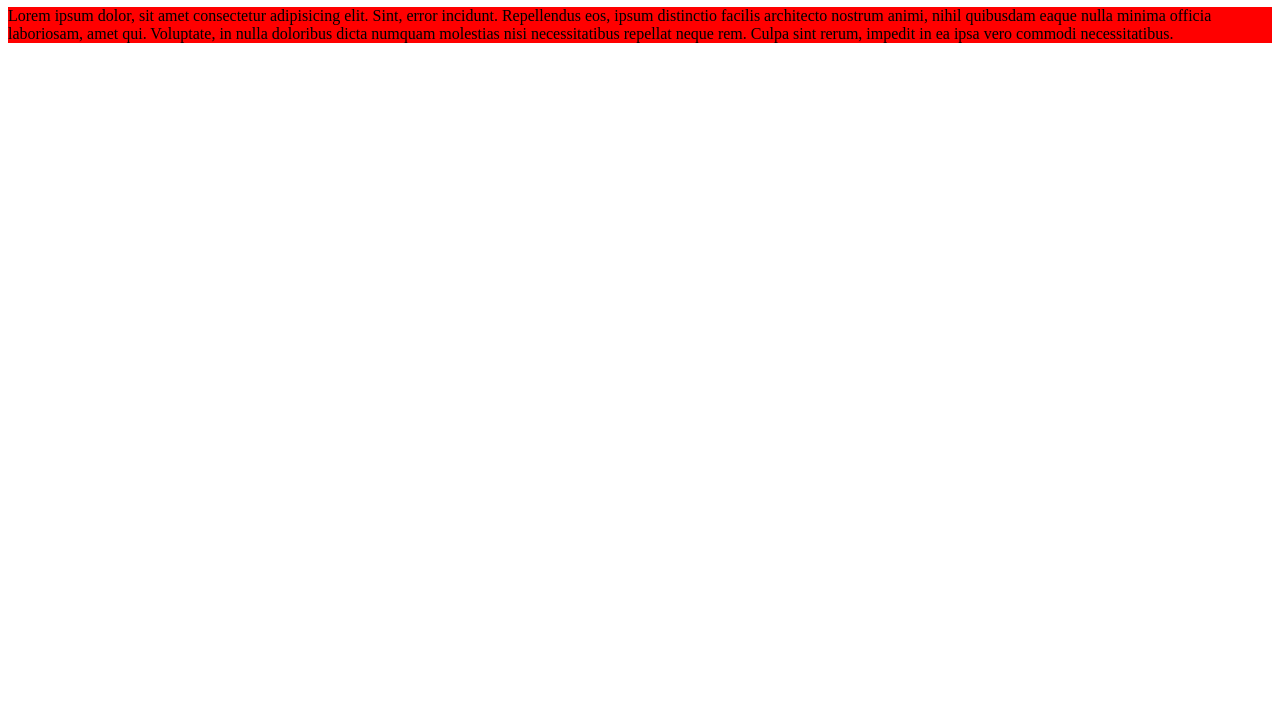
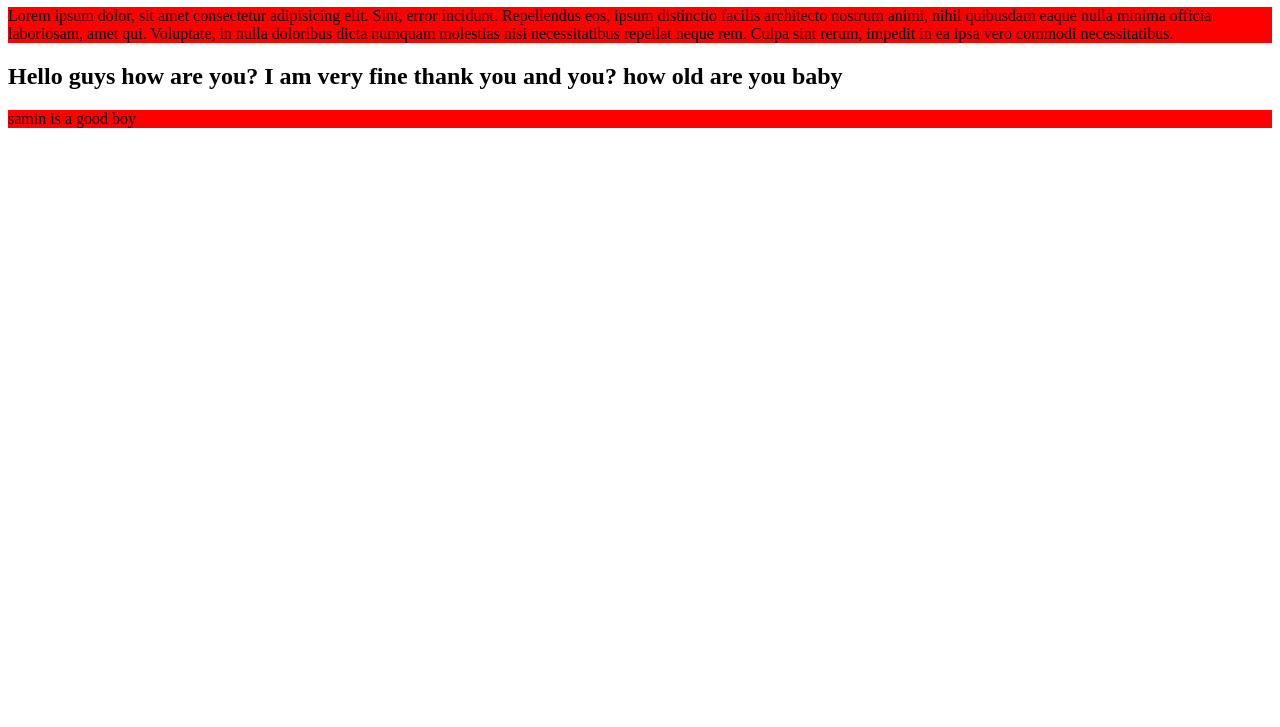
Before and after one commit to Samin35/practise-git2, a plain HTML site: page index.html in a window 1280 px wide. Shown: the part 73-800 px from the top of the page. Drawn offline with Linux system fonts and the light colour scheme.

Commit message:
first commit

```diff
--- a/index.html
+++ b/index.html
@@ -10,5 +10,9 @@
 <body>
     <h1>hello friends how are you</h1>
     <p>Lorem ipsum dolor, sit amet consectetur adipisicing elit. Sint, error incidunt. Repellendus eos, ipsum distinctio facilis architecto nostrum animi, nihil quibusdam eaque nulla minima officia laboriosam, amet qui. Voluptate, in nulla doloribus dicta numquam molestias nisi necessitatibus repellat neque rem. Culpa sint rerum, impedit in ea ipsa vero commodi necessitatibus.</p>
+
+    <h2>Hello guys how are you? I am very fine thank you and you? how old are you baby</h2>
+
+    <p>samin is a good boy</p>
 </body>
 </html>
```
